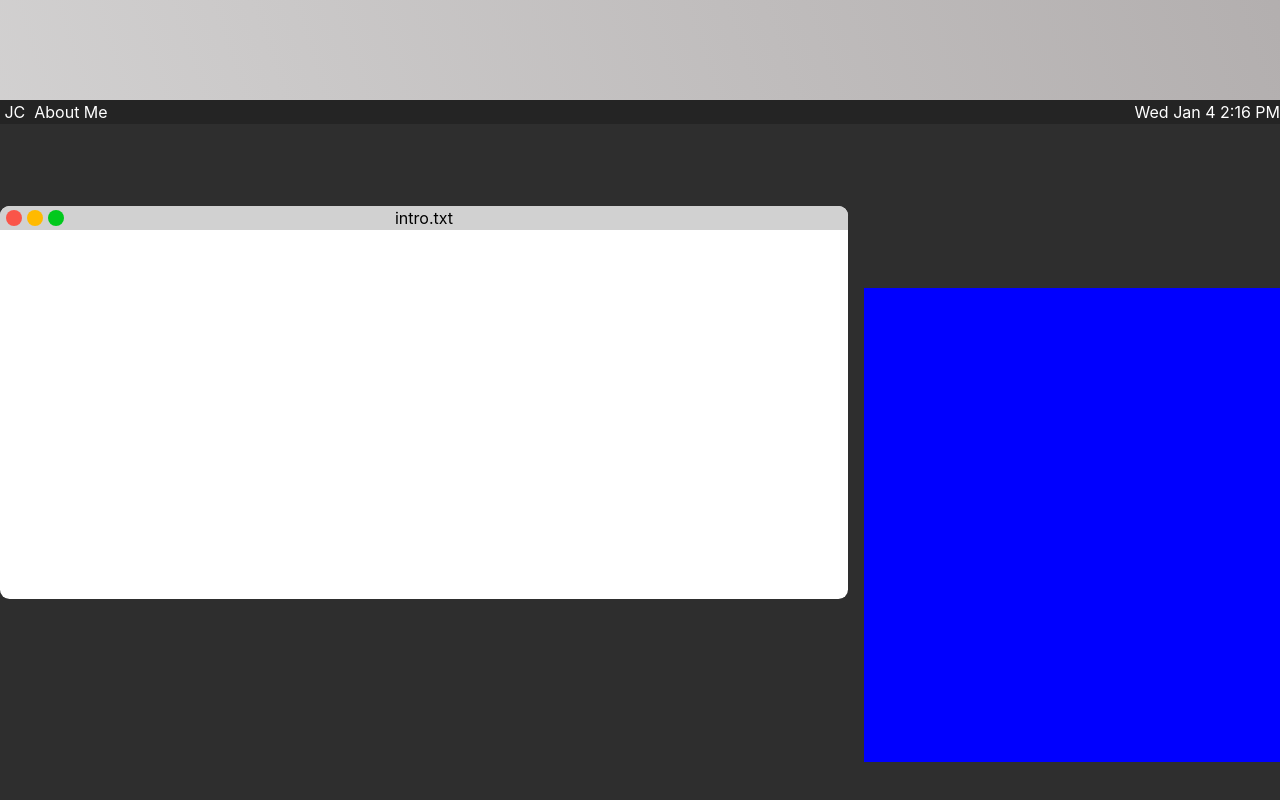
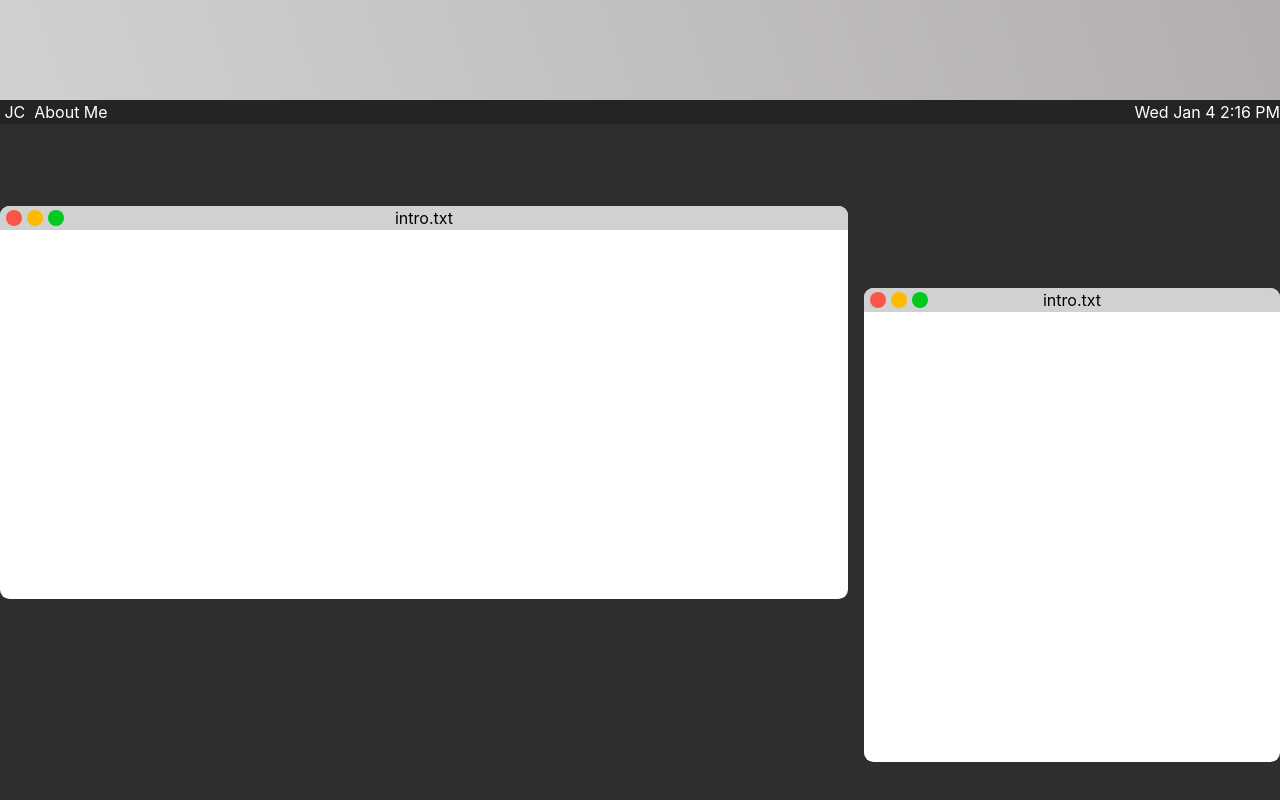
Before and after one commit to johnclimie/portfolio-2023, a Next.js app: page / in a window 1280 px wide. Shown: the part 700-1500 px from the top of the page. Built offline with nearby package versions, Linux system fonts and the light colour scheme; a web font is replaced by a local one.

Commit message:
Added styling to divs

```diff
--- a/pages/index.js
+++ b/pages/index.js
@@ -80,8 +80,29 @@ export default function Home() {
                     <div className={styles.green}></div>
                   </div>
                 </div>
+
+
               </div>
-              <div class={styles.two}></div>
+
+              <div class={styles.skillsTxt}>
+                <div class={styles.lightWindowTop}>
+                      <div className={styles.buttonSelection}>
+                      <div className={styles.red}></div>
+                      <div className={styles.yellow}></div>
+                      <div className={styles.green}></div>
+                    </div>
+
+                    <p className={styles.windowTitle}>
+                      intro.txt
+                    </p>
+
+                    <div className={styles.buttonSelectionFiller}>
+                      <div className={styles.red}></div>
+                      <div className={styles.yellow}></div>
+                      <div className={styles.green}></div>
+                    </div>
+                  </div>
+                </div>
             </div>
           </div>
         </section>
--- a/styles/Home.module.css
+++ b/styles/Home.module.css
@@ -195,8 +195,10 @@
   font-family: -apple-system, BlinkMacSystemFont, sans-serif;
 }
 
-.two {
-  background-color: blue;
+.skillsTxt {
   grid-column: 7/10;
   grid-row: 3/9;
+  display: flex;
+  border-radius: .6rem;
+  background-color: #FFFFFF;
 }
```
